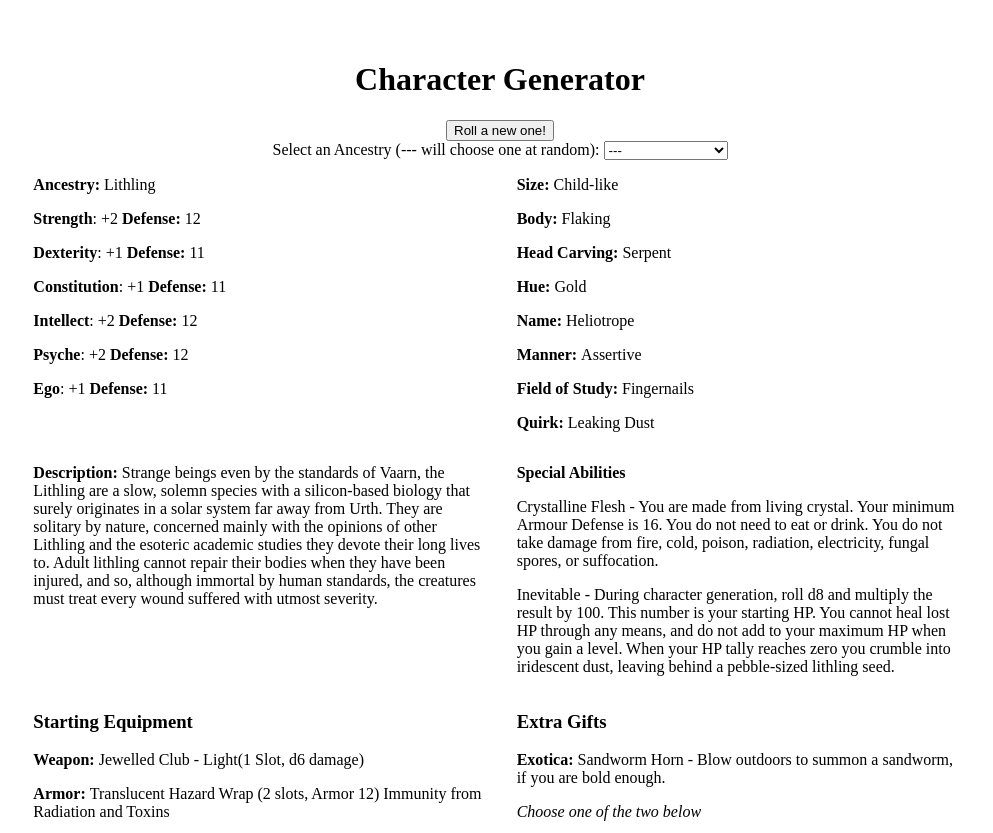
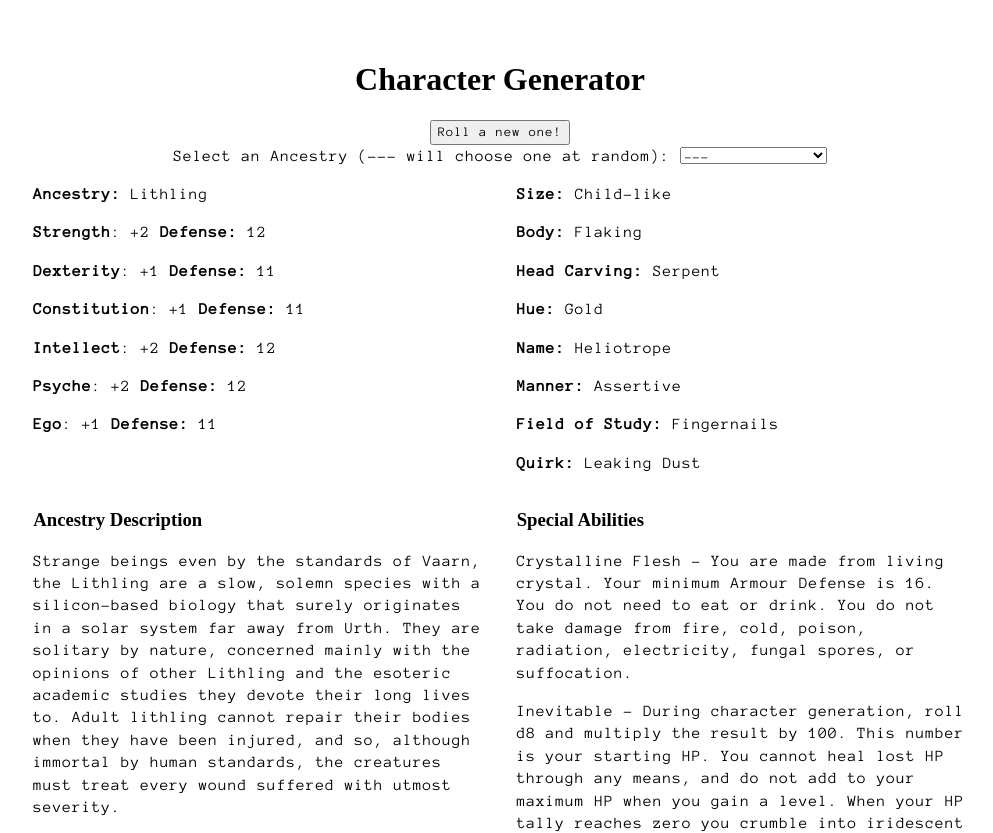
Before and after one commit to omniczech/vaarn-generators, a Next.js app: page /characters in a window 1280 px wide. Shown: the top 833 px of the page, without its empty margins (140-1133 px from the left). Built offline with nearby package versions, Linux system fonts and the light colour scheme.

Commit message:
Add better font and tool styling

```diff
--- /dev/null
+++ b/pages/_document.js
@@ -0,0 +1,18 @@
+import { Html, Head, Main, NextScript } from "next/document";
+
+export default function Document() {
+  return (
+    <Html>
+      <Head>
+        <link
+          href="https://fonts.googleapis.com/css2?family=Anonymous+Pro&display=optional"
+          rel="stylesheet"
+        />
+      </Head>
+      <body>
+        <Main />
+        <NextScript />
+      </body>
+    </Html>
+  );
+}
--- a/pages/characters.js
+++ b/pages/characters.js
@@ -137,14 +137,11 @@ const Characters = () => {
         </div>
         <div className={styles.flex}>
           <div>
-            <p>
-              <b>Description:</b> {chosenAncestry.description}
-            </p>
+            <h3>Ancestry Description</h3>
+            <p> {chosenAncestry.description}</p>
           </div>
           <div>
-            <p>
-              <b>Special Abilities</b>
-            </p>
+            <h3>Special Abilities</h3>
             {chosenAncestry.special &&
               chosenAncestry.special.map((special) => {
                 return <p key={special}>{special}</p>;
--- a/styles/Home.module.css
+++ b/styles/Home.module.css
@@ -12,6 +12,15 @@
   flex-direction: column;
   justify-content: center;
   align-items: center;
+}
+
+.main p,
+.main label,
+.main button,
+.main select {
+  font-family: "Anonymous Pro", sans-serif;
+  letter-spacing: 1px;
+  line-height: 1.4em;
 }
 
 .header {
@@ -36,13 +45,22 @@
 
 .title a {
   color: #0070f3;
-  text-decoration: none;
+  text-decoration: underline;
 }
 
 .title a:hover,
 .title a:focus,
-.title a:active {
-  text-decoration: underline;
+.title a:active,
+.main a:hover,
+.main a:focus,
+.main a:active,
+.footer a:hover,
+.footer a:focus,
+.footer a:active,
+.header a:hover,
+.header a:focus,
+.header a:active {
+  text-decoration: none;
 }
 
 .title {
--- a/styles/globals.css
+++ b/styles/globals.css
@@ -8,6 +8,10 @@ body {
 
 a {
   color: inherit;
+  transition: 0.5s;
+}
+a:hover {
+  opacity: 0.6;
   text-decoration: none;
 }
 
```
Also changed, not shown: pages/index.js (+8 -12 lines).
